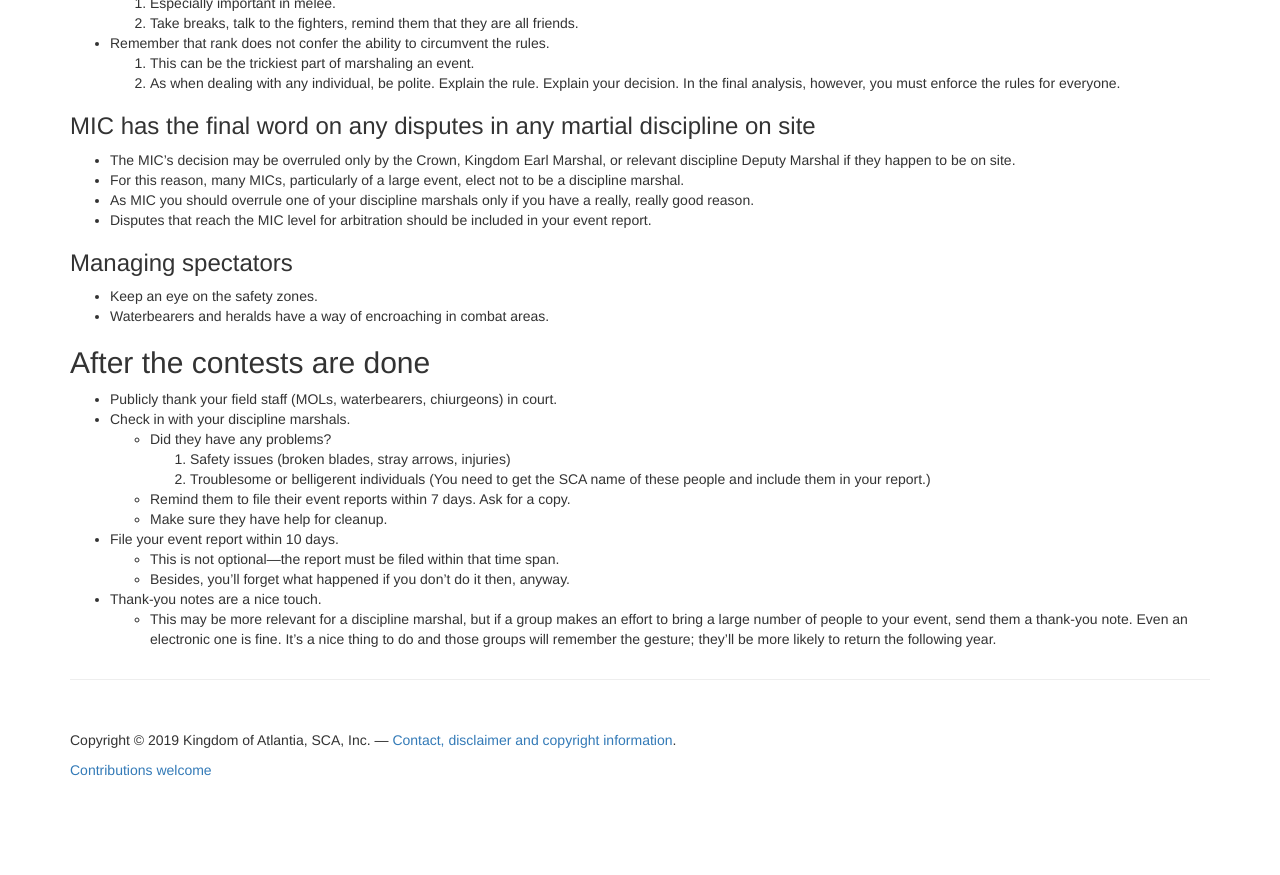
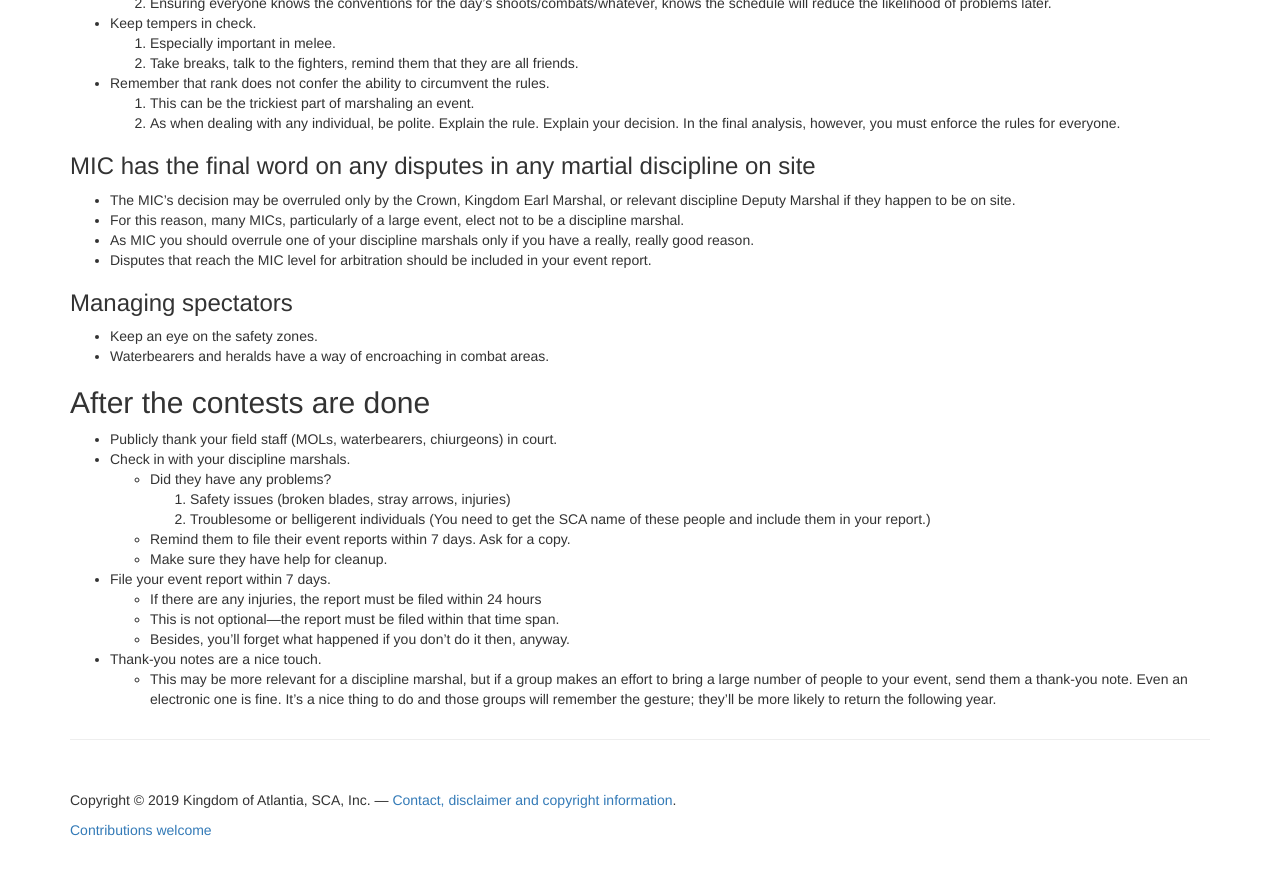
Before and after one commit to academie-de-espee/earl-marshal, a Jekyll site: the page built from training/field-marshal.md, in a window 1280 px wide and 900 px high, scrolled down 2649 px. Shown: the top 875 px of the window. Built offline with Jekyll 4.4.1, drawn with Linux system fonts in a browser that asks for light colours; before the commit the page ends 3489 px from its top, so only the background shows below that; some of the changed text lies outside the part shown.

Commit message:
Additional minor changes to the field marshal class

```diff
--- a/training/field-marshal.md
+++ b/training/field-marshal.md
@@ -114,7 +116,8 @@ This class is intended as a primer on how to be the marshal-in-charge of a moder
         2. Troublesome or belligerent individuals (You need to get the SCA name of these people and include them in your report.)
     * Remind them to file their event reports within 7 days. Ask for a copy.
     * Make sure they have help for cleanup.
-* File your event report within 10 days.
+* File your event report within 7 days.
+    * If there are any injuries, the report must be filed within 24 hours
     * This is not optional—the report must be filed within that time span.
     * Besides, you’ll forget what happened if you don’t do it then, anyway.
 * Thank-you notes are a nice touch.
```
Also changed, not shown: other parts of training/field-marshal.md (+3 -1 lines).
